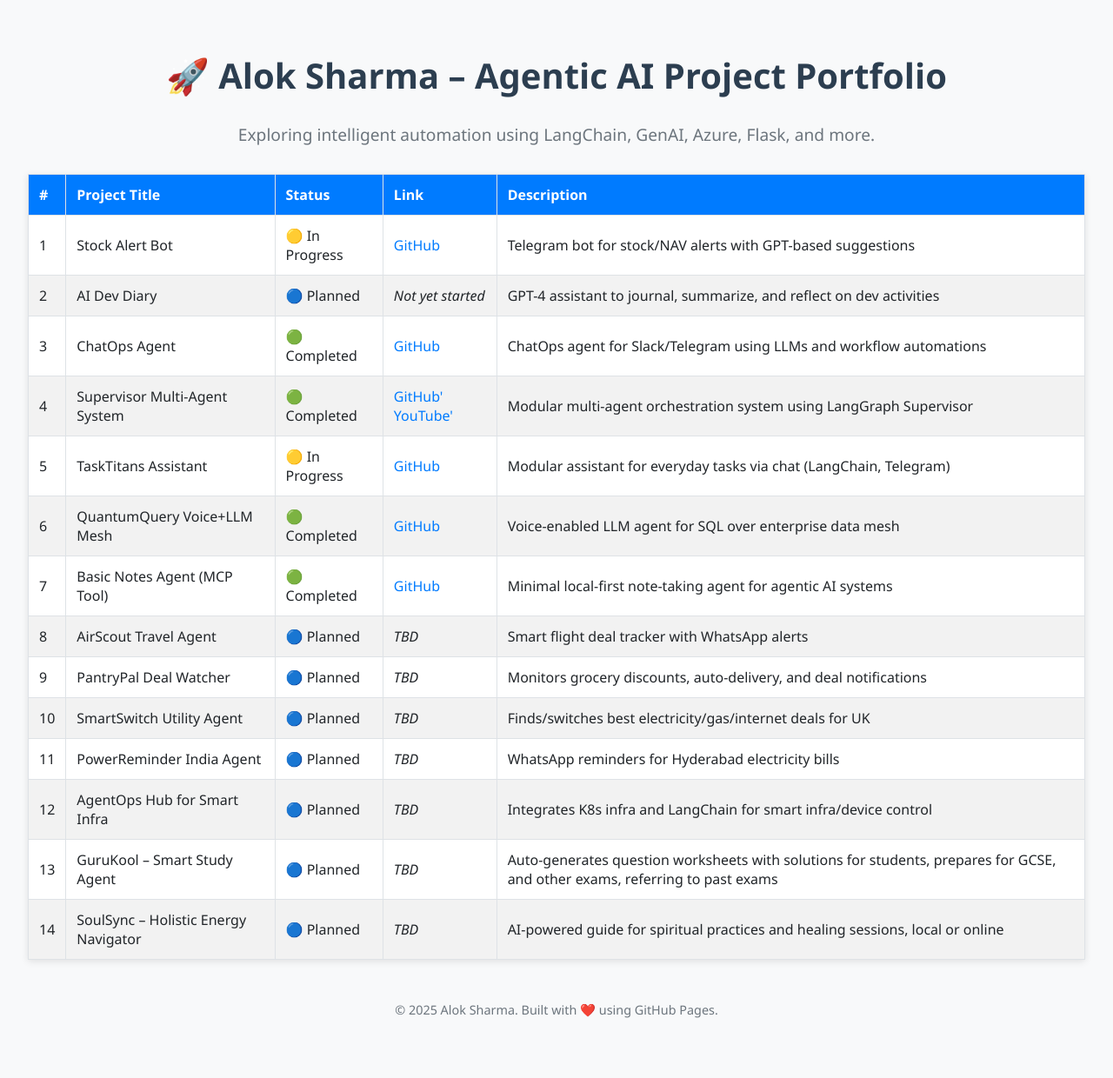
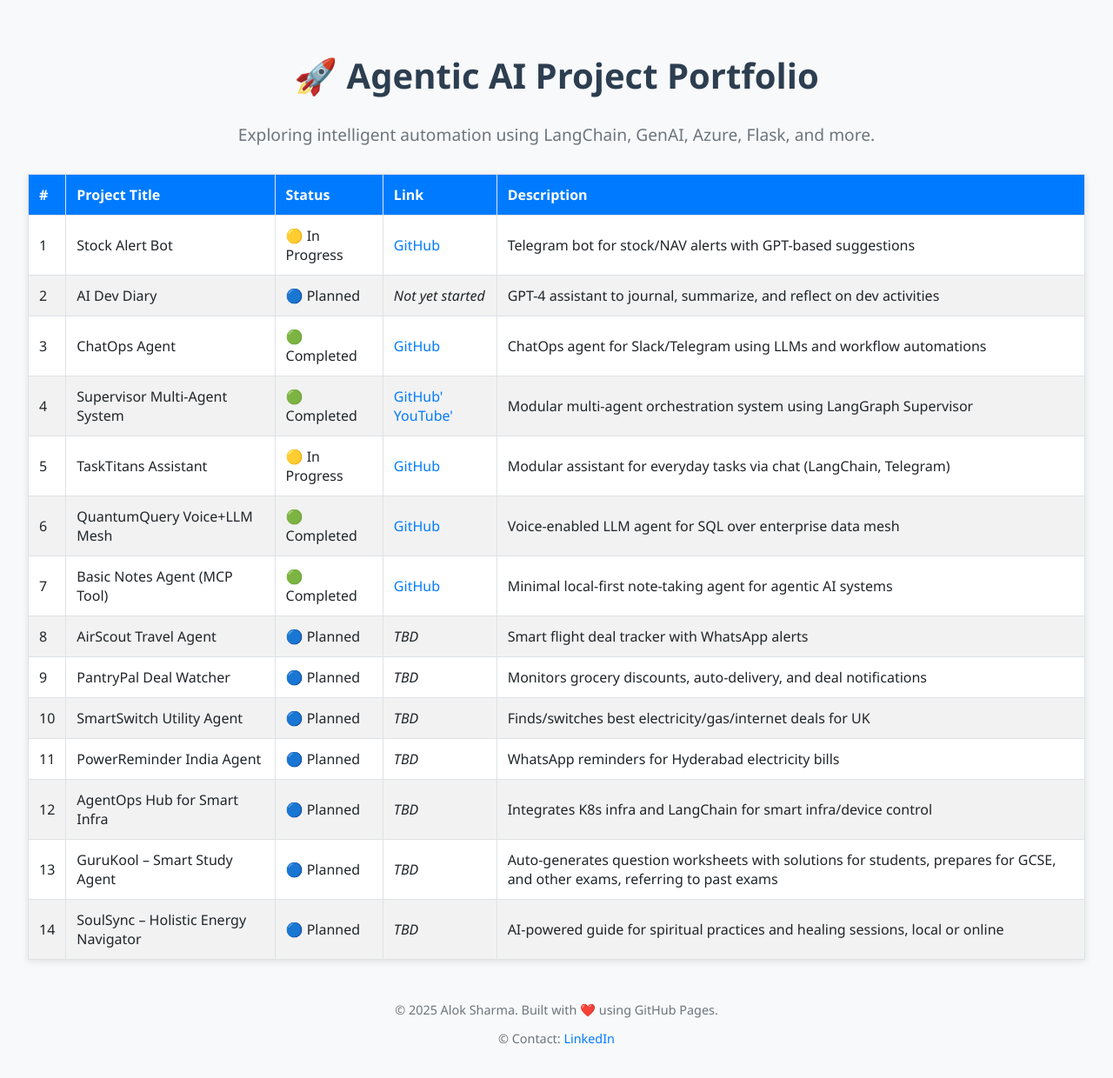
Before and after one commit to kingalok/agentic-projects, a plain HTML site: page index.html in a window 1280 px wide. Shown: the whole page at 87% size. Before the commit the page ends 1217 px from the top, so only its background shows below. Drawn offline with Linux system fonts and the light colour scheme.

Commit message:
updated the index

```diff
--- a/index.html
+++ b/index.html
@@ -59,7 +59,7 @@
 </head>
 <body>
   <header>
-    <h1>🚀 Alok Sharma – Agentic AI Project Portfolio</h1>
+    <h1>🚀 Agentic AI Project Portfolio</h1>
     <p class="subtitle">Exploring intelligent automation using LangChain, GenAI, Azure, Flask, and more.</p>
   </header>
 
@@ -93,6 +93,7 @@
 
   <footer>
     <p>&copy; 2025 Alok Sharma. Built with ❤️ using GitHub Pages.</p>
+    <p>&copy; Contact: <a href="https://www.linkedin.com/in/kingalok-sharma/">LinkedIn</a></p>
   </footer>
 </body>
 </html>
```
